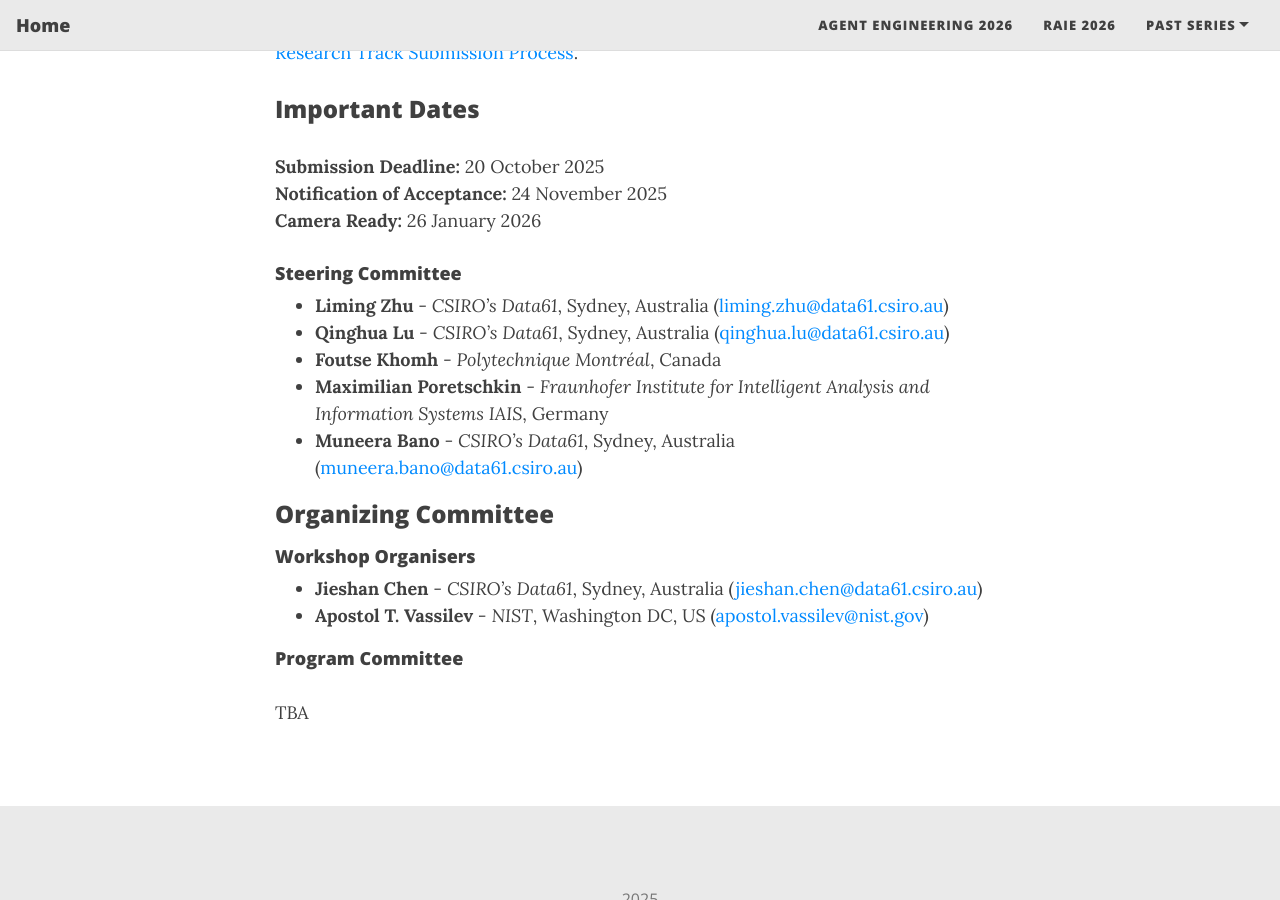
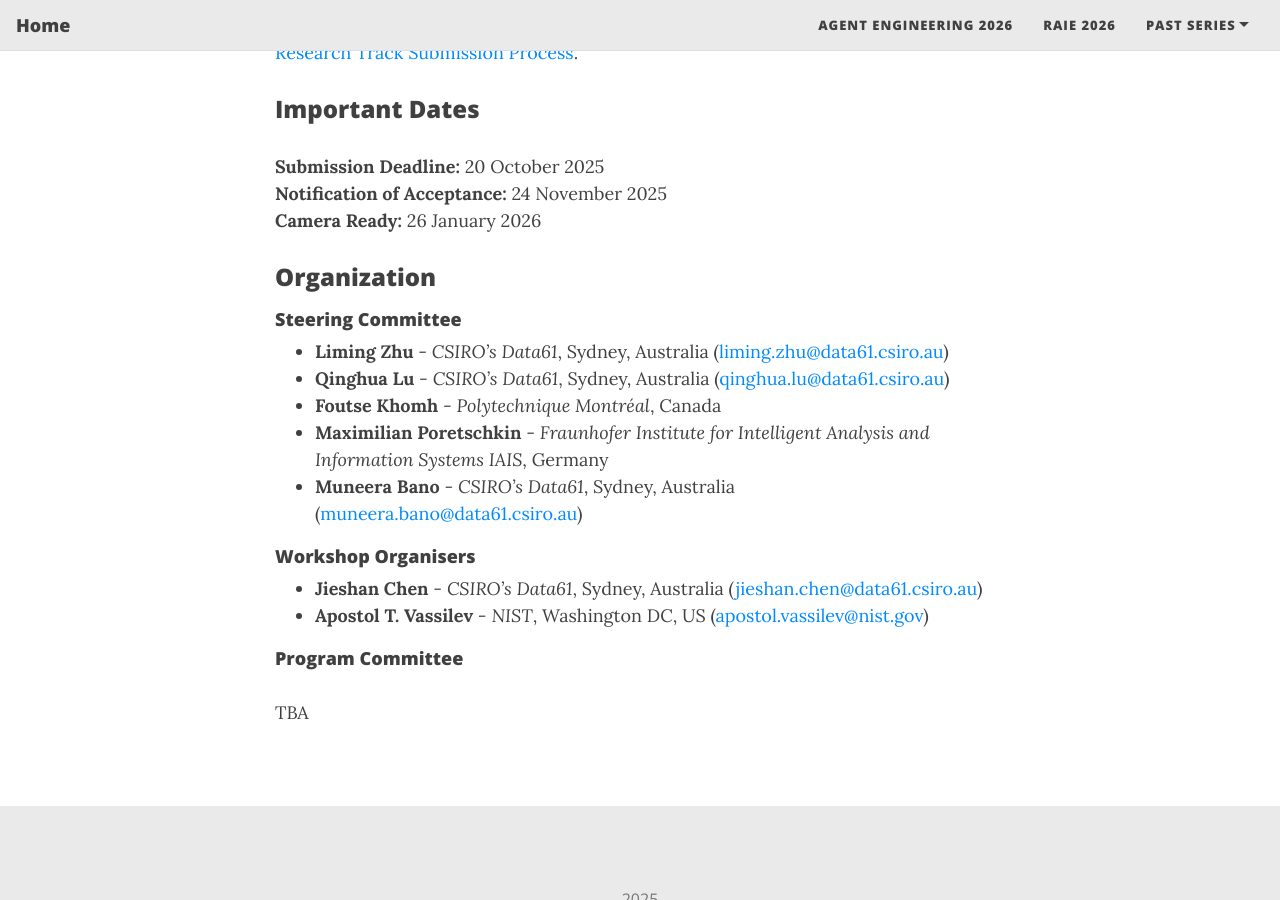
Before and after one commit to RAIEngineering/AIEng-Series, a Jekyll site: the page built from RAIE2026.md, in a window 1280 px wide and 900 px high, scrolled down 3037 px. Built offline with Jekyll 4.4.1, drawn with Linux system fonts in a browser that asks for light colours; nearby versions of some CDN libraries.

Commit message:
Update RAIE2026.md

```diff
--- a/RAIE2026.md
+++ b/RAIE2026.md
@@ -69,6 +69,8 @@ Other detailed submission policies and guidelines for RAIE'26 are in line with t
 <br>
 **Camera Ready:** 26 January 2026
 
+### Organization
+
 #### Steering Committee
 
 - **Liming Zhu** - *CSIRO's Data61*, Sydney, Australia ([liming.zhu@data61.csiro.au](mailto:liming.zhu@data61.csiro.au))
@@ -77,7 +79,6 @@ Other detailed submission policies and guidelines for RAIE'26 are in line with t
 - **Maximilian Poretschkin** - *Fraunhofer Institute for Intelligent Analysis and Information Systems IAIS*, Germany
 - **Muneera Bano** - *CSIRO's Data61*, Sydney, Australia ([muneera.bano@data61.csiro.au](mailto:muneera.bano@data61.csiro.au))
 
-### Organizing Committee
 
 #### Workshop Organisers
 - **Jieshan Chen** - *CSIRO's Data61*, Sydney, Australia ([jieshan.chen@data61.csiro.au](mailto:jieshan.chen@data61.csiro.au))
```
